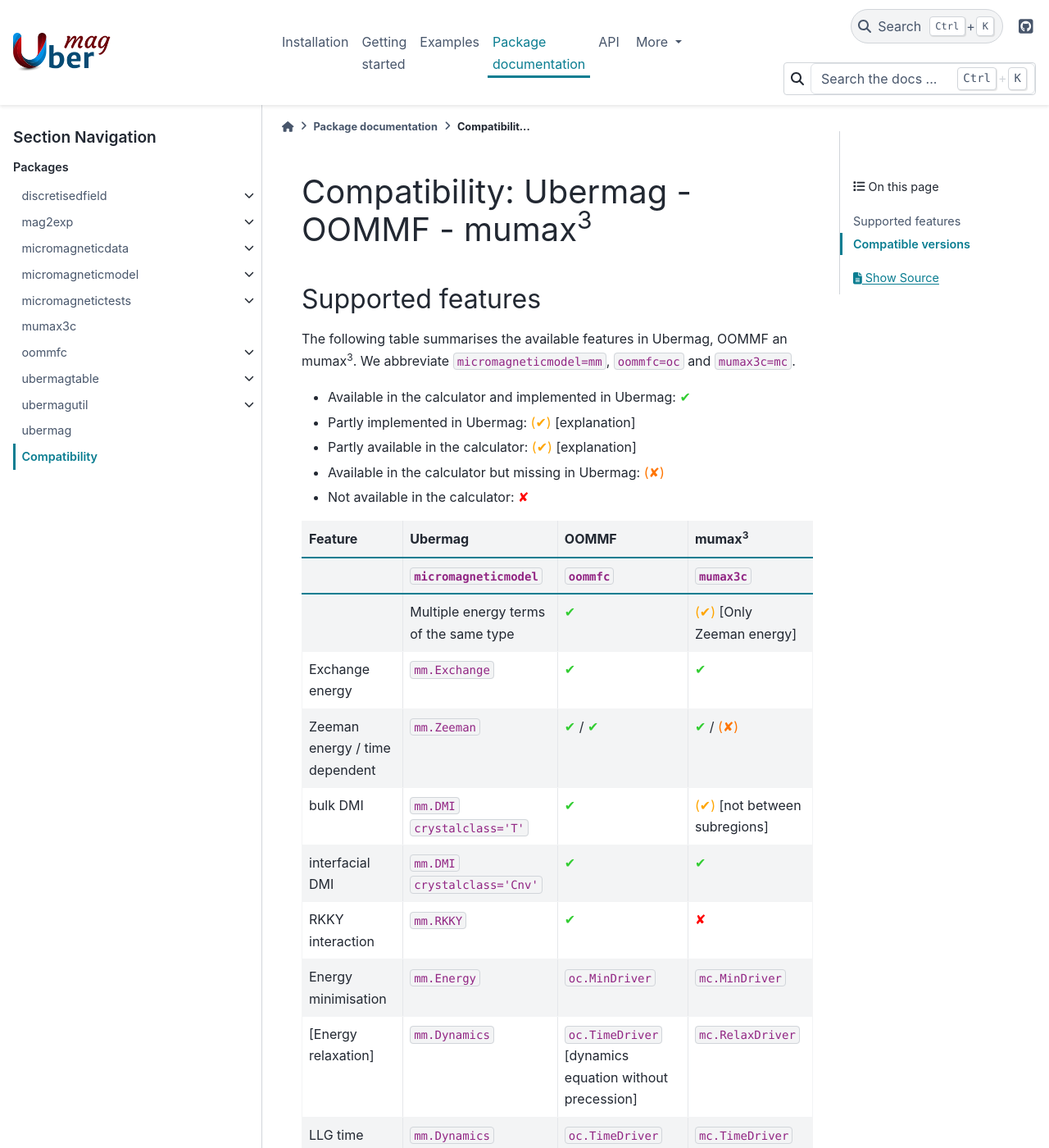
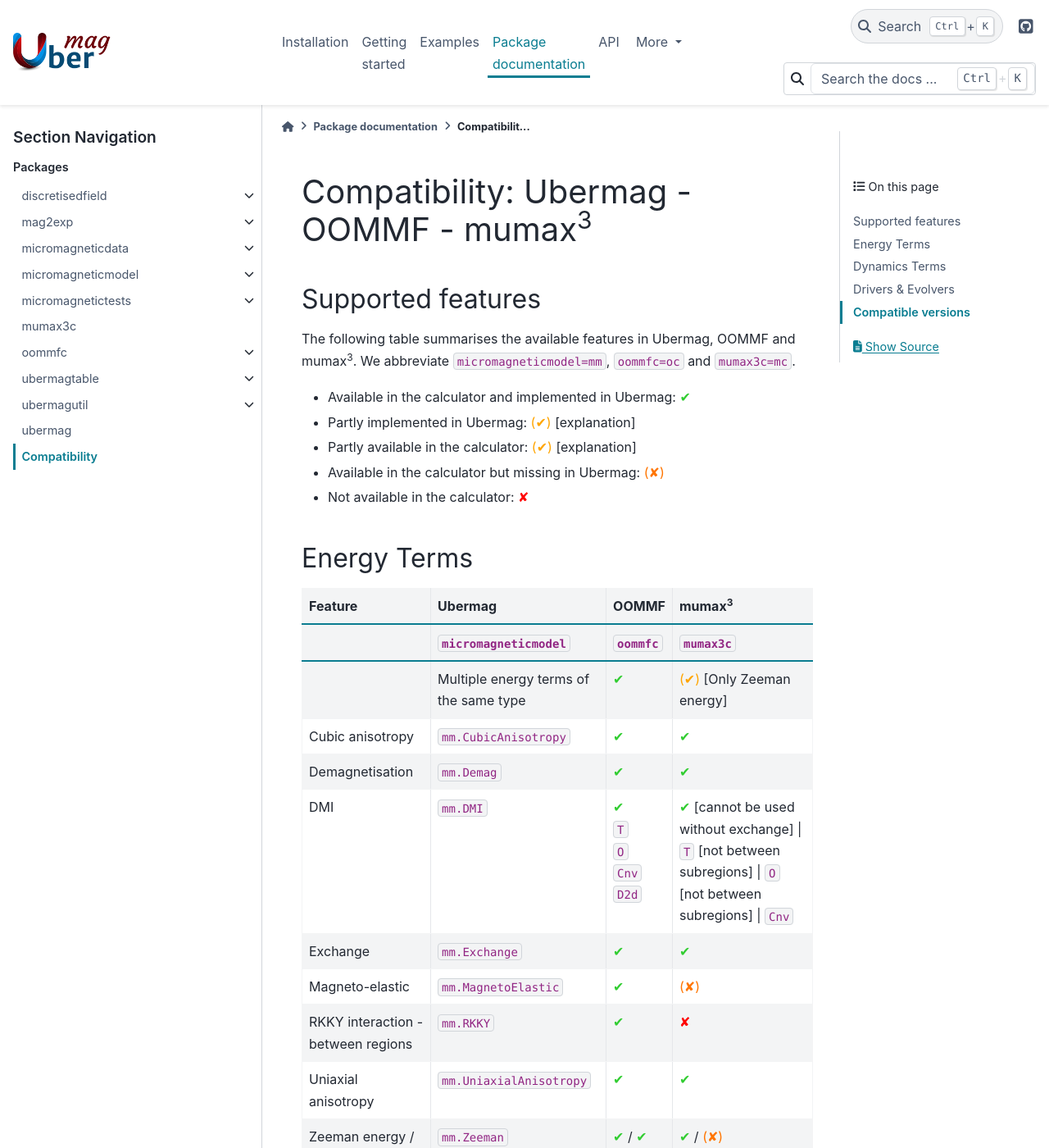
Before and after one commit to ubermag/ubermag.github.io, a Sphinx documentation site: the page built from source/documentation/compatibility.rst, in a window 1280 px wide and 1400 px high. Shown: the whole window at 82% size. Built offline with Sphinx 7.4.7 and the PyData theme 0.15.4, drawn with Linux system fonts in a browser that asks for light colours; pages that are not in the unit, such as notebooks, are missing from menus; some of the changed text lies outside the part shown.

Commit message:
Update compatibility

```diff
--- a/source/documentation/compatibility.rst
+++ b/source/documentation/compatibility.rst
@@ -6,7 +6,7 @@
 Supported features
 ------------------
 
-The following table summarises the available features in Ubermag, OOMMF an
+The following table summarises the available features in Ubermag, OOMMF and
 |mumax3|. We abbreviate ``micromagneticmodel=mm``, ``oommfc=oc`` and
 ``mumax3c=mc``.
 
@@ -15,6 +15,10 @@
 - Partly available in the calculator: |partly| [explanation]
 - Available in the calculator but missing in Ubermag: |missing|
 - Not available in the calculator: |no|
+
+-------------------
+Energy Terms
+-------------------
 
 .. list-table::
    :header-rows: 2
@@ -31,31 +35,100 @@
      - Multiple energy terms of the same type
      - |yes|
      - |partly| [Only Zeeman energy]
-   * - Exchange energy
+   * - Cubic anisotropy
+     - ``mm.CubicAnisotropy``
+     - |yes|
+     - |yes|
+   * - Demagnetisation
+     - ``mm.Demag``
+     - |yes|
+     - |yes|
+   * - DMI
+     - ``mm.DMI``
+     - | |yes|
+       | ``T``
+       | ``O``
+       | ``Cnv``
+       | ``D2d``
+     - |yes| [cannot be used without exchange]
+       | ``T`` [not between subregions]
+       | ``O`` [not between subregions]
+       | ``Cnv``
+   * - Exchange
      - ``mm.Exchange``
+     - |yes|
+     - |yes|
+   * - Magneto-elastic
+     - ``mm.MagnetoElastic``
+     - |yes|
+     - |missing|
+   * - RKKY interaction - between regions
+     - ``mm.RKKY``
+     - |yes|
+     - |no|
+   * - Uniaxial anisotropy
+     - ``mm.UniaxialAnisotropy``
      - |yes|
      - |yes|
    * - Zeeman energy / time dependent
      - ``mm.Zeeman``
      - |yes| / |yes|
      - |yes| / |missing|
-   * - bulk DMI
-     - ``mm.DMI`` ``crystalclass='T'``
-     - |yes|
-     - |partly| [not between subregions]
-   * - interfacial DMI
-     - ``mm.DMI`` ``crystalclass='Cnv'``
+
+
+-------------------
+Dynamics Terms
+-------------------
+
+.. list-table::
+   :header-rows: 2
+
+   * - Feature
+     - Ubermag
+     - OOMMF
+     - |mumax3|
+   * -
+     - ``micromagneticmodel``
+     - ``oommfc``
+     - ``mumax3c``
+   * - Damping
+     - ``mm.Damping``
      - |yes|
      - |yes|
-   * - RKKY interaction
-     - ``mm.RKKY``
+   * - Precession
+     - ``mm.Precession``
      - |yes|
-     - |no|
+     - |yes|
+   * - Slonczewski
+     - ``mm.Slonczewski``
+     - |yes|
+     - |missing|
+   * - Zhang-Li
+     - ``mm.ZhangLi``
+     - |yes|
+     - |yes|
+
+
+-------------------
+Drivers & Evolvers
+-------------------
+
+.. list-table::
+   :header-rows: 2
+
+   * - Feature
+     - Ubermag
+     - OOMMF
+     - |mumax3|
+   * -
+     - ``micromagneticmodel``
+     - ``oommfc``
+     - ``mumax3c``
    * - Energy minimisation
      - ``mm.Energy``
      - ``oc.MinDriver``
      - ``mc.MinDriver``
-   * - [Energy relaxation]
+   * - Energy relaxation
      - ``mm.Dynamics``
      - ``oc.TimeDriver`` [dynamics equation without precession]
      - ``mc.RelaxDriver``
@@ -67,6 +140,7 @@
      - ``mm.Evolver``
      - |yes|
      - |missing|
+
 
 -------------------
 Compatible versions
```
